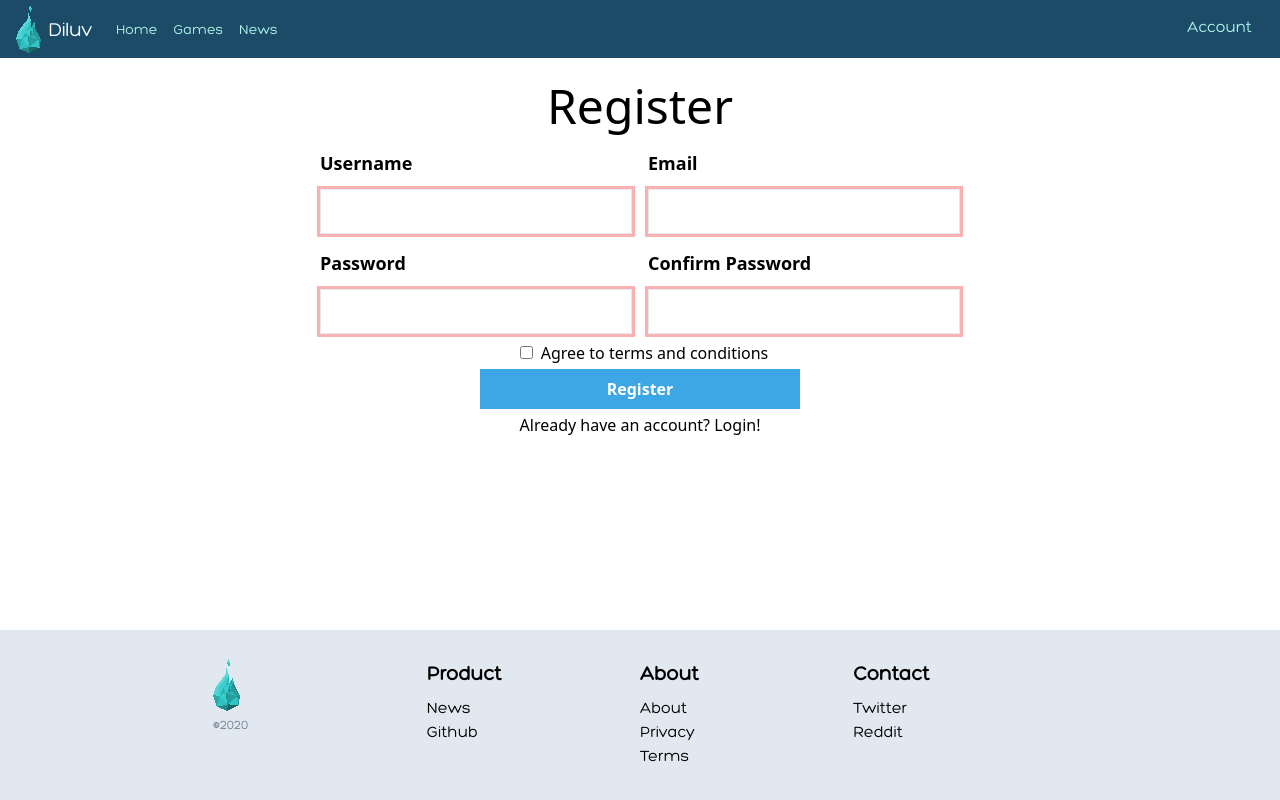
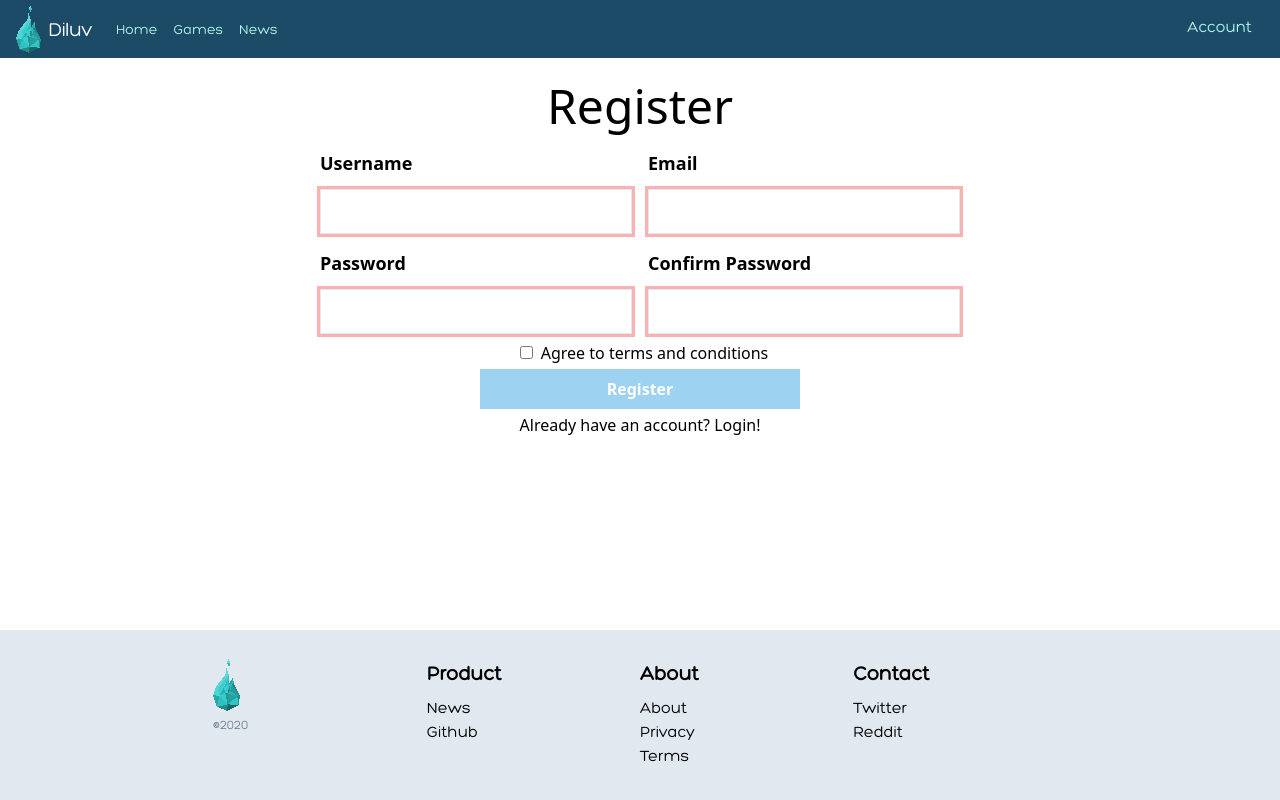
Before and after one commit to Diluv/Diluv-Website, a Next.js app: page /register in a window 1280 px wide. Built offline with nearby package versions, Linux system fonts and the light colour scheme; what axios-auth-refresh, tailwindcss-elevation, tailwindcss-spinner, tailwindcss-triangle-after would draw is missing.

Commit message:
Fixed disabled button

```diff
--- a/src/pages/register.tsx
+++ b/src/pages/register.tsx
@@ -242,7 +242,7 @@ function RegisterPage() {
           <div className="md:w-1/4 w-5/6 mx-auto mt-1">
             <button
               disabled={
-                (validTerms.current.valueOf()
+                !(validTerms.current.valueOf()
                   && validPasswordConfirm.current.valueOf()
                   && validPassword.current.valueOf()
                   && validEmail.current.valueOf()
```
